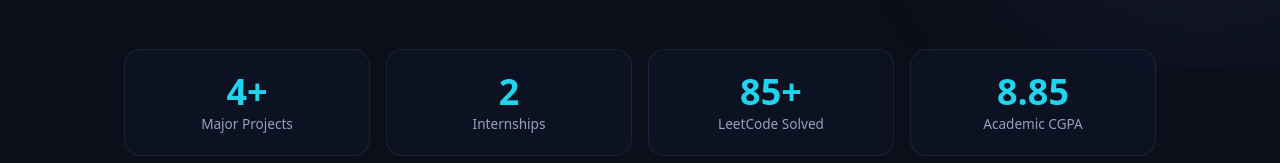
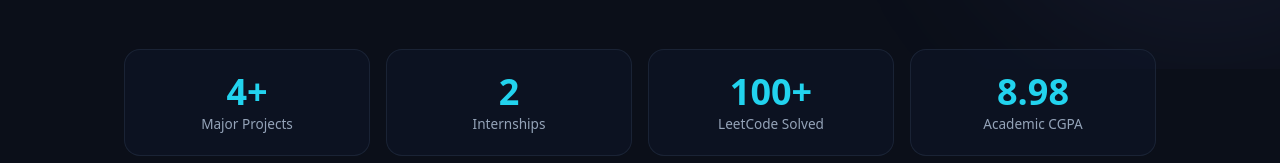
Before and after one commit to khushi519g5/Portfolio, a React (Create React App) app: page / in a window 1280 px wide. Shown: the part 731-894 px from the top of the page. Built offline with nearby package versions, Linux system fonts and the light colour scheme.

Commit message:
Update print statement from 'Hello' to 'Goodbye'

```diff
--- a/src/portfolio.jsx
+++ b/src/portfolio.jsx
@@ -827,11 +827,11 @@
             <div className="stat-label">Internships</div>
           </div>
           <div className="stat-card">
-            <div className="stat-number">85+</div>
+            <div className="stat-number">100+</div>
             <div className="stat-label">LeetCode Solved</div>
           </div>
           <div className="stat-card">
-            <div className="stat-number">8.85</div>
+            <div className="stat-number">8.98</div>
             <div className="stat-label">Academic CGPA</div>
           </div>
         </section>
```
